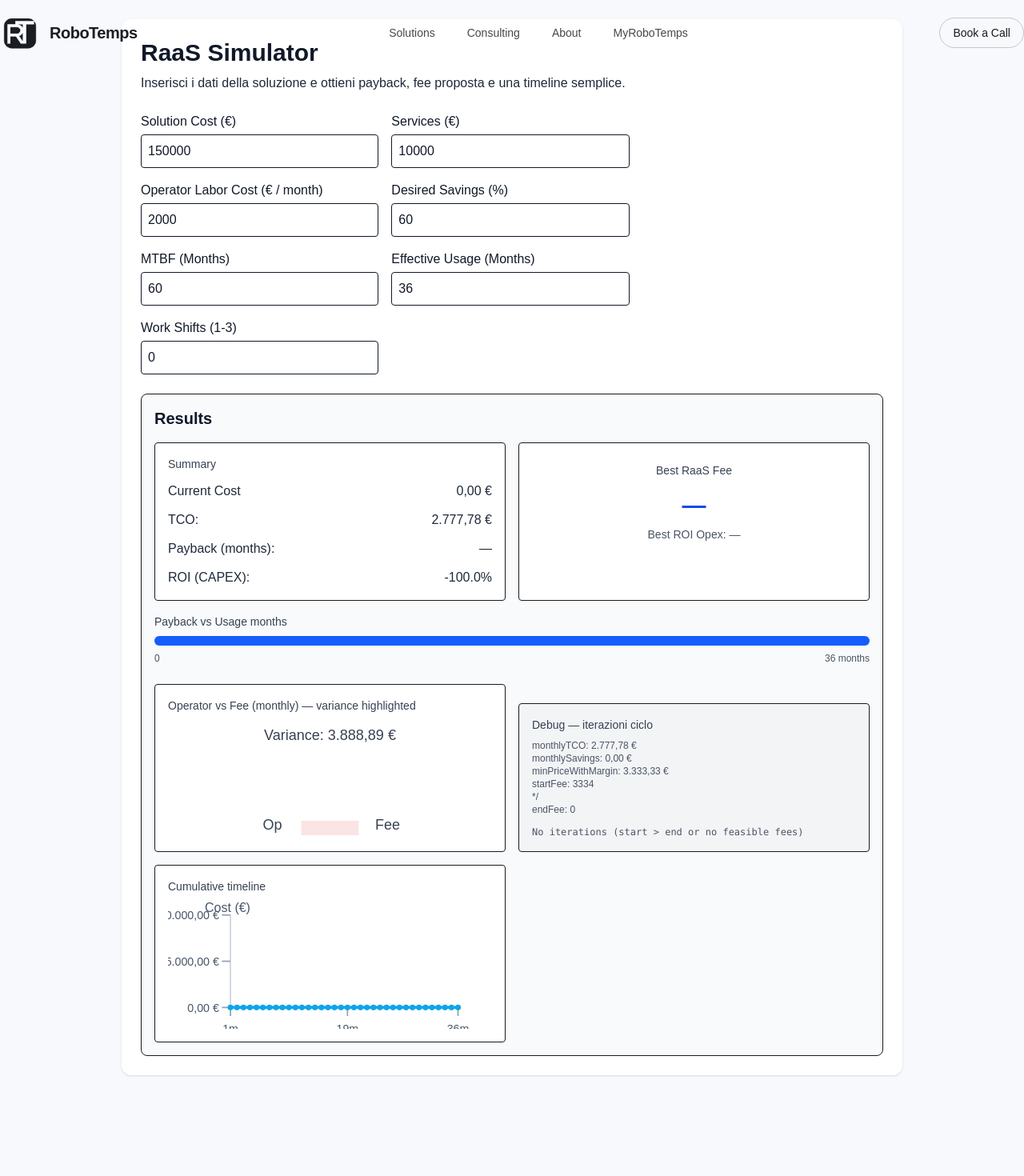
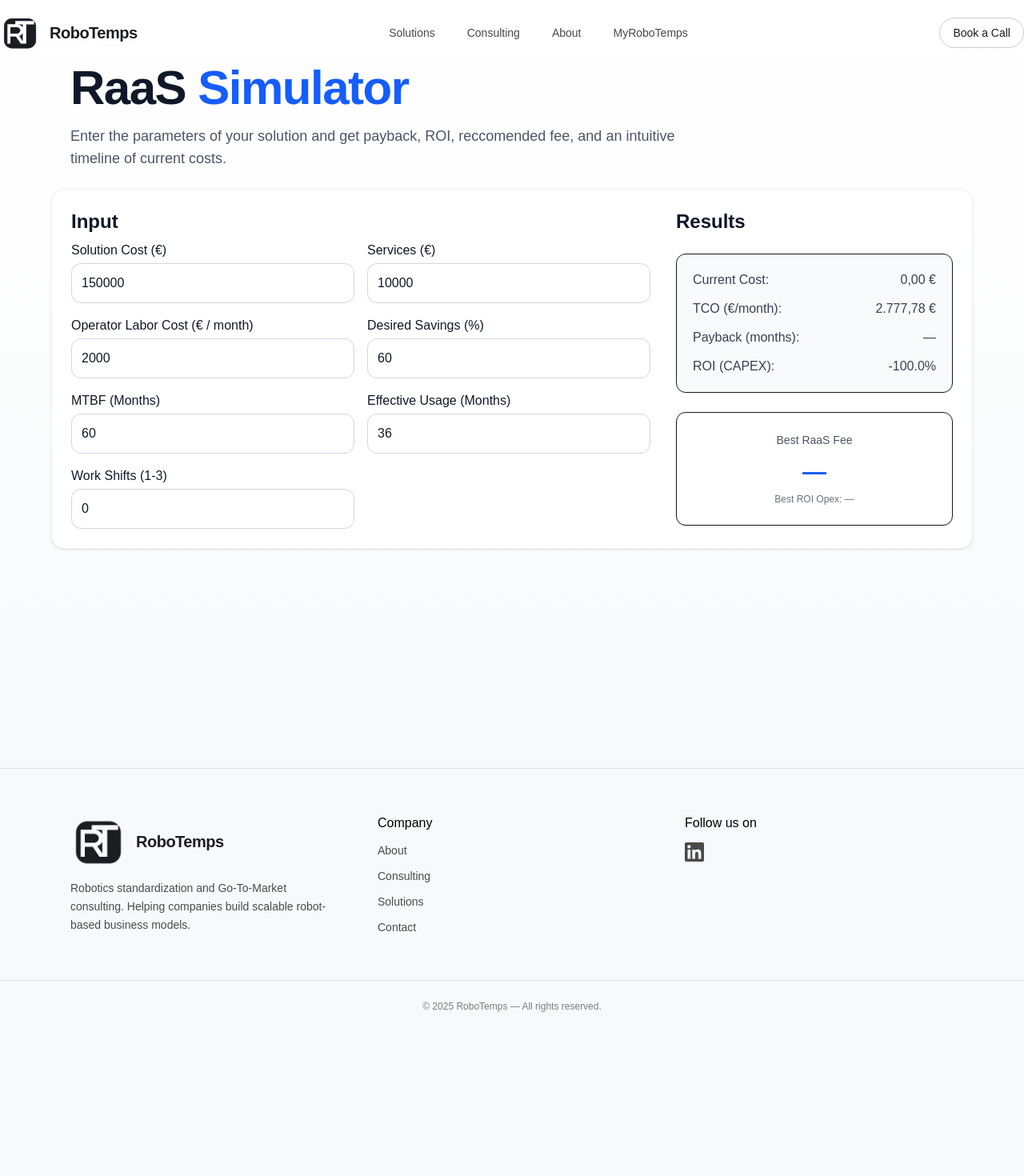
Before and after one commit to LuEc-UR/RoboTemps, a Next.js app: page /marketing/Simulator in a window 1280 px wide. Shown: the top 1470 px of the page at 80% size. After the commit the page ends 1290 px from the top, so only its background shows below. Built offline with nearby package versions, Linux system fonts and the light colour scheme.

Commit message:
New RaaS Simulaor

```diff
--- a/app/components/layout/Footer.tsx
+++ b/app/components/layout/Footer.tsx
@@ -22,10 +22,10 @@ export default function Footer() {
         {/* Colonna 2 */}
         <div className="flex flex-col gap-3">
           <h4 className="text-base font-medium text-black">Company</h4>
-          <Link href="/about" className="hover:text-black">About</Link>
-          <Link href="/consulting" className="hover:text-black">Consulting</Link>
-          <Link href="/products" className="hover:text-black">Products</Link>
-          <Link href="/contact" className="hover:text-black">Contact</Link>
+          <Link href="@/marketing/about" className="hover:text-black">About</Link>
+          <Link href="@/marketing/consulting" className="hover:text-black">Consulting</Link>
+          <Link href="@/marketing/products" className="hover:text-black">Solutions</Link>
+          <Link href="@/marketing/contact" className="hover:text-black">Contact</Link>
         </div>
 
         {/* Colonna 3 modificata ora */}
--- a/app/marketing/Simulator/page.tsx
+++ b/app/marketing/Simulator/page.tsx
@@ -1,17 +1,20 @@
 "use client";
 
 import React, { useMemo, useState } from "react";
+import { motion } from "framer-motion";
 
+// --- TYPES ---
 type Inputs = {
-  solutionCost: number;
-  services: number;
+  solutionCost: number; // cost of the robotic solution
+  services: number; // cost of services around solution - total
   monthlyOperatorLaborCost: number; // monthly
-  mbtf: number;
+  mbtf: number; // lifecycle solution
   usageMonths: number;
   workShifts: number;
   desiredSavings: number;
 };
 
+// --- COMPONENT ---
 export default function SimulatorPage() {
   const [inputs, setInputs] = useState<Inputs>({
     solutionCost: 150000,
@@ -119,229 +122,84 @@ export default function SimulatorPage() {
   const progressPct = Math.min(100, (derived.paybackMonths / inputs.usageMonths) * 100);
 
   return (
-    <div className="max-w-5xl mx-auto p-6">
-      <div className="bg-white rounded-xl shadow p-6 grid grid-cols-1 md:grid-cols-3 gap-6">
-        <div className="md:col-span-2">
-          <h1 className="text-3xl font-bold mb-2 text-gray-900">RaaS Simulator</h1>
-          <p className="text-gray-800 mb-6">Inserisci i dati della soluzione e ottieni payback, fee proposta e una timeline semplice.</p>
+    <div className="min-h-screen bg-linear-to-b from-white to-gray-50 pb-20">
+      {/* HERO */}
+      <section className="max-w-6xl mx-auto pt-20 p-6">
+        <motion.h1
+          initial={{ opacity: 0, y: 20 }}
+          animate={{ opacity: 1, y: 0 }}
+          className="text-5xl md:text-6xl font-bold tracking-tight text-gray-900 mb-4"
+        >
+          RaaS <span className="text-blue-600">Simulator</span>
+        </motion.h1>
+
+
+        <motion.p
+          initial={{ opacity: 0 }}
+          animate={{ opacity: 1 }}
+          className="text-lg text-gray-600 max-w-3xl"
+        >
+          Enter the parameters of your solution and get payback, ROI, reccomended fee,
+          and an intuitive timeline of current costs.
+        </motion.p>
+      </section>
+
+
+      {/* MAIN PANEL */}
+      <div className="max-w-6xl mx-auto p-6 bg-white rounded-2xl shadow-sm border border-gray-100 grid grid-cols-1 lg:grid-cols-3 gap-8">
+
+
+      {/* INPUTS */}
+      <div className="lg:col-span-2 space-y-6">
+        <h2 className="text-2xl font-semibold text-gray-900 mb-2">Input</h2>
+
 
         <div className="grid grid-cols-1 sm:grid-cols-2 gap-4">
-            <label className="flex flex-col text-gray-900">
-              Solution Cost (€)
-              <input name="solutionCost" type="number" min={0} value={inputs.solutionCost} onChange={handleChange} className="mt-1 p-2 border rounded" />
+          {[
+            { label: "Solution Cost (€)", name: "solutionCost" },
+            { label: "Services (€)", name: "services" },
+            { label: "Operator Labor Cost (€ / month)", name: "monthlyOperatorLaborCost" },
+            { label: "Desired Savings (%)", name: "desiredSavings" },
+            { label: "MTBF (Months)", name: "mbtf" },
+            { label: "Effective Usage (Months)", name: "usageMonths" },
+            { label: "Work Shifts (1-3)", name: "workShifts" },
+          ].map((item) => (
+            <label key={item.name} className="flex flex-col text-gray-900">
+              {item.label}
+              <input
+                name={item.name}
+                type="number"
+                min={0}
+                value={(inputs as any)[item.name]}
+                onChange={handleChange}
+                className="mt-1 p-3 border border-gray-300 rounded-xl focus:ring-2 focus:ring-blue-500"
+              />
             </label>
-            <label className="flex flex-col text-gray-900">
-              Services (€)
-              <input name="services" type="number" min={0} value={inputs.services} onChange={handleChange} className="mt-1 p-2 border rounded" />
-            </label>
-            <label className="flex flex-col text-gray-900">
-              Operator Labor Cost (€ / month)
-              <input name="monthlyOperatorLaborCost" type="number" min={0} step={0.01} value={inputs.monthlyOperatorLaborCost} onChange={handleChange} className="mt-1 p-2 border rounded" />
-            </label>
-              <label className="flex flex-col text-gray-900">
-                Desired Savings (%)
-                <input name="desiredSavings" type="number" min={0} max={100} step={0.1} value={inputs.desiredSavings} onChange={handleChange} className="mt-1 p-2 border rounded" />
-              </label>
-            <label className="flex flex-col text-gray-900">
-              MTBF (Months)
-              <input name="mbtf" type="number" min={0} step={1} value={inputs.mbtf} onChange={handleChange} className="mt-1 p-2 border rounded" />
-            </label>
-            <label className="flex flex-col text-gray-900">
-              Effective Usage (Months)
-              <input name="usageMonths" type="number" min={1} value={inputs.usageMonths} onChange={handleChange} className="mt-1 p-2 border rounded" />
-            </label>
-            <label className="flex flex-col text-gray-900">
-              Work Shifts (1-3)
-              <input name="workShifts" type="number" min={1} max={3} value={inputs.workShifts} onChange={handleChange} className="mt-1 p-2 border rounded" />
-            </label>
-            {/* capex availability removed (not used in calculations) */}
+          ))}
         </div>
       </div>
 
-        <aside className="bg-gray-50 p-4 rounded-lg border md:col-span-3">
-          <h2 className="text-xl font-semibold text-gray-900">Results</h2>
 
-          <div className="mt-4 grid grid-cols-1 md:grid-cols-2 gap-4">
-            <div className="p-4 bg-white border rounded">
-              <h3 className="text-sm font-medium text-gray-700">Summary</h3>
-              <dl className="mt-3 space-y-3 text-gray-800">
-                <div className="flex justify-between">
-                  <dt>Current Cost</dt>
-                  <dd className="font-medium">{nf.format(derived.costActual)}</dd>
-                </div>
-                <div className="flex justify-between">
-                  <dt>TCO:</dt>
-                  <dd className="font-medium">{nf.format(derived.monthlyTCO)}</dd>
-                </div>
-                <div className="flex justify-between">
-                  <dt>Payback (months):</dt>
-                  <dd className="font-medium">{isFinite(derived.paybackMonths) ? derived.paybackMonths.toFixed(1) : "—"}</dd>
-                </div>
-                <div className="flex justify-between">
-                  <dt>ROI (CAPEX):</dt>
-                  <dd className="font-medium">{isFinite(derived.roiCapex) ? derived.roiCapex.toFixed(1) + "%" : "—"}</dd>
-                </div>
-              </dl>
+      {/* RESULTS */}
+      <aside className="space-y-6">
+        <h2 className="text-2xl font-semibold text-gray-900">Results</h2>
+
+
+        <div className="p-5 bg-gray-50 rounded-xl border space-y-3">
+          <div className="flex justify-between text-gray-700"><span>Current Cost:</span><span>{nf.format(derived.costActual)}</span></div>
+          <div className="flex justify-between text-gray-700"><span>TCO (€/month):</span><span>{nf.format(derived.monthlyTCO)}</span></div>
+          <div className="flex justify-between text-gray-700"><span>Payback (months):</span><span>{isFinite(derived.paybackMonths) ? derived.paybackMonths.toFixed(1) : "—"}</span></div>
+          <div className="flex justify-between text-gray-700"><span>ROI (CAPEX):</span><span>{isFinite(derived.roiCapex) ? derived.roiCapex.toFixed(1) + "%" : "—"}</span></div>
         </div>
 
-            <div className="p-6 bg-white border rounded text-center">
-              <h3 className="text-sm font-medium text-gray-700">Best RaaS Fee</h3>
-              <div className="mt-4">
-                <div className="text-3xl font-extrabold text-blue-700">{derived.bestRaaSFee !== null ? nf.format(derived.bestRaaSFee) : "—"}</div>
-                <div className="text-sm text-gray-600 mt-2">Best ROI Opex: {isFinite(derived.bestROI_Opex) && derived.bestROI_Opex !== -Infinity ? derived.bestROI_Opex.toFixed(1) + "%" : "—"}</div>
-              </div>
-            </div>
+
+        <div className="p-6 bg-white rounded-xl shadow-sm border text-center">
+          <h3 className="text-sm text-gray-600">Best RaaS Fee</h3>
+          <div className="text-3xl font-bold text-blue-600 mt-3">{derived.bestRaaSFee !== null ? nf.format(derived.bestRaaSFee) : "—"}</div>
+          <p className="text-xs text-gray-500 mt-2">Best ROI Opex: {isFinite(derived.bestROI_Opex) ? derived.bestROI_Opex.toFixed(1) + "%" : "—"}</p>
         </div>
 
-          <div className="mt-4">
-            <div className="text-sm text-gray-700 mb-2">Payback vs Usage months</div>
-            <div className="w-full bg-gray-200 rounded-full h-3 overflow-hidden">
-              <div className="h-3 bg-blue-600" style={{ width: `${progressPct}%` }} />
-            </div>
-            <div className="flex justify-between text-xs text-gray-600 mt-2">
-              <span>0</span>
-              <span>{inputs.usageMonths} months</span>
-            </div>
-          </div>
 
-          {/* Enlarged charts under payback */}
-          <div className="mt-6 grid grid-cols-1 md:grid-cols-2 gap-4">
-            <div className="p-4 bg-white border rounded">
-              <div className="text-sm text-gray-700 mb-2">Operator vs Fee (monthly) — variance highlighted</div>
-              <svg viewBox="0 0 200 80" className="w-full h-36">
-                {(() => {
-                  const op = derived.monthlyOperatorCost;
-                  const fee = derived.suggestedFee;
-                  const max = Math.max(op, fee, 1);
-                  const opH = (op / max) * 60;
-                  const feeH = (fee / max) * 60;
-                  const xOp = 60;
-                  const xFee = 140;
-                  const barW = 40;
-                  // variance rectangle between tops
-                  const diff = feeH - opH;
-                  const rectY = 70 - Math.max(opH, feeH);
-                  const rectH = Math.abs(diff);
-                  const varianceColor = diff >= 0 ? "rgba(37,99,235,0.12)" : "rgba(220,38,38,0.12)";
-
-                  return (
-                    <g>
-                      {/* bars */}
-                      <rect x={xOp - barW / 2} y={70 - opH} width={barW} height={opH} fill="#94A3B8" rx="4" />
-                      <rect x={xFee - barW / 2} y={70 - feeH} width={barW} height={feeH} fill="#2563EB" rx="4" />
-                      {/* variance highlight */}
-                      <rect x={xOp + barW / 2} y={rectY} width={xFee - xOp - barW} height={rectH} fill={varianceColor} />
-                      <text x={xOp} y={76} fontSize="10" textAnchor="middle" fill="#374151">Op</text>
-                      <text x={xFee} y={76} fontSize="10" textAnchor="middle" fill="#374151">Fee</text>
-                      <text x={100} y={14} fontSize="10" textAnchor="middle" fill="#374151">Variance: {nf.format(Math.abs(fee - op))}</text>
-                    </g>
-                  );
-                })()}
-              </svg>
-            </div>
-          {/* Debug panel: intermediate values and iterations */}
-          <div className="mt-6 p-4 bg-gray-100 border rounded">
-            <h3 className="text-sm font-medium text-gray-700">Debug — iterazioni ciclo</h3>
-            <div className="mt-2 text-xs text-gray-600">
-              <div>monthlyTCO: {nf.format(derived.monthlyTCO ?? 0)}</div>
-              <div>monthlySavings: {nf.format(derived.monthlySavings)}</div>
-              <div>minPriceWithMargin: {nf.format(derived.minPriceWithMargin ?? 0)}</div>
-              <div>startFee: {Math.ceil(Math.max(derived.monthlyTCO ?? 0, derived.minPriceWithMargin ?? 0, 0))}</div>*/
-              <div>endFee: {Math.floor(Math.max(0, derived.monthlySavings))}</div>
-            </div>
-
-            <div className="mt-3 max-h-48 overflow-auto text-xs font-mono text-gray-800">
-              {(() => {
-                const rows: React.ReactElement[] = [];
-                const iters = derived.debugIterations ?? [];
-                const limit = 200;
-                for (let i = 0; i < Math.min(iters.length, limit); i++) {
-                  const it = iters[i];
-                  const roi = it.roi;
-                  rows.push(
-                    <div key={it.fee} className="flex justify-between"><div>fee={it.fee}</div><div>{roi === -Infinity ? '—' : roi.toFixed(2) + '%'} </div></div>
-                  );
-                }
-                if (iters.length === 0) return <div className="text-gray-600">No iterations (start &gt; end or no feasible fees)</div>;
-                return (
-                  <>
-                    <div className="text-gray-600 mb-2">Showing {rows.length}{iters.length > limit ? ` (of ${iters.length})` : ''} iterations</div>
-                    {rows}
-                  </>
-                );
-              })()}
-            </div>
-          </div>
-
-            <div className="p-4 bg-white border rounded">
-              <div className="text-sm text-gray-700 mb-2">Cumulative timeline</div>
-              <svg viewBox="0 0 200 90" className="w-full h-40">
-                {(() => {
-                  const vals = derived.timeline;
-                  if (vals.length === 0) return null;
-                  const max = Math.max(...vals, inputs.solutionCost, 1);
-                  const left = 30; // left padding for Y axis labels
-                  const right = 190; // right boundary for plotting
-                  const top = 10;
-                  const bottom = 75;
-                  // points for the polyline
-                  const points = vals.map((v, i) => {
-                    const x = (i / Math.max(1, vals.length - 1)) * (right - left) + left;
-                    const y = bottom - (v / max) * (bottom - top);
-                    return `${x},${y}`;
-                  });
-
-                  // X ticks (0, mid, end)
-                  const xTicks = [0, Math.floor(vals.length / 2), vals.length - 1];
-                  // Y ticks (0, mid, max)
-                  const yTicks = [0, Math.round(max / 2), Math.round(max)];
-
-                  return (
-                    <g>
-                      {/* axes */}
-                      <line x1={left} y1={top} x2={left} y2={bottom} stroke="#CBD5E1" strokeWidth="1" />
-                      <line x1={left} y1={bottom} x2={right} y2={bottom} stroke="#CBD5E1" strokeWidth="1" />
-
-                      {/* Y ticks and labels */}
-                      {yTicks.map((val, i) => {
-                        const y = bottom - (val / max) * (bottom - top);
-                        return (
-                          <g key={i}>
-                            <line x1={left - 6} y1={y} x2={left} y2={y} stroke="#94A3B8" strokeWidth="1" />
-                            <text x={left - 8} y={y + 3} fontSize="8" textAnchor="end" fill="#475569">{nf.format(val)}</text>
-                          </g>
-                        );
-                      })}
-
-                      {/* X ticks and labels */}
-                      {xTicks.map((idx, i) => {
-                        const x = (idx / Math.max(1, vals.length - 1)) * (right - left) + left;
-                        const label = Math.round(((idx + 1) / vals.length) * inputs.usageMonths);
-                        return (
-                          <g key={i}>
-                            <line x1={x} y1={bottom} x2={x} y2={bottom + 6} stroke="#94A3B8" strokeWidth="1" />
-                            <text x={x} y={bottom + 18} fontSize="8" textAnchor="middle" fill="#475569">{label}m</text>
-                          </g>
-                        );
-                      })}
-
-                      {/* polyline and points */}
-                      <polyline fill="none" stroke="#0EA5E9" strokeWidth="2" points={points.join(" ")} strokeLinecap="round" strokeLinejoin="round" />
-                      {vals.map((v, i) => {
-                        const x = (i / Math.max(1, vals.length - 1)) * (right - left) + left;
-                        const y = bottom - (v / max) * (bottom - top);
-                        return <circle key={i} cx={`${x}`} cy={`${y}`} r="2" fill="#0EA5E9" />;
-                      })}
-
-                      {/* axis labels */}
-                      <text x={left - 18} y={top - 2} fontSize="9" textAnchor="start" fill="#475569">Cost (€)</text>
-                      <text x={(left + right) / 2} y={bottom + 34} fontSize="9" textAnchor="middle" fill="#475569">Months</text>
-                    </g>
-                  );
-                })()}
-              </svg>
-            </div>
-          </div>
       </aside>
     </div>
   </div>
```
Lines whose indentation alone changed are shown as unchanged.
